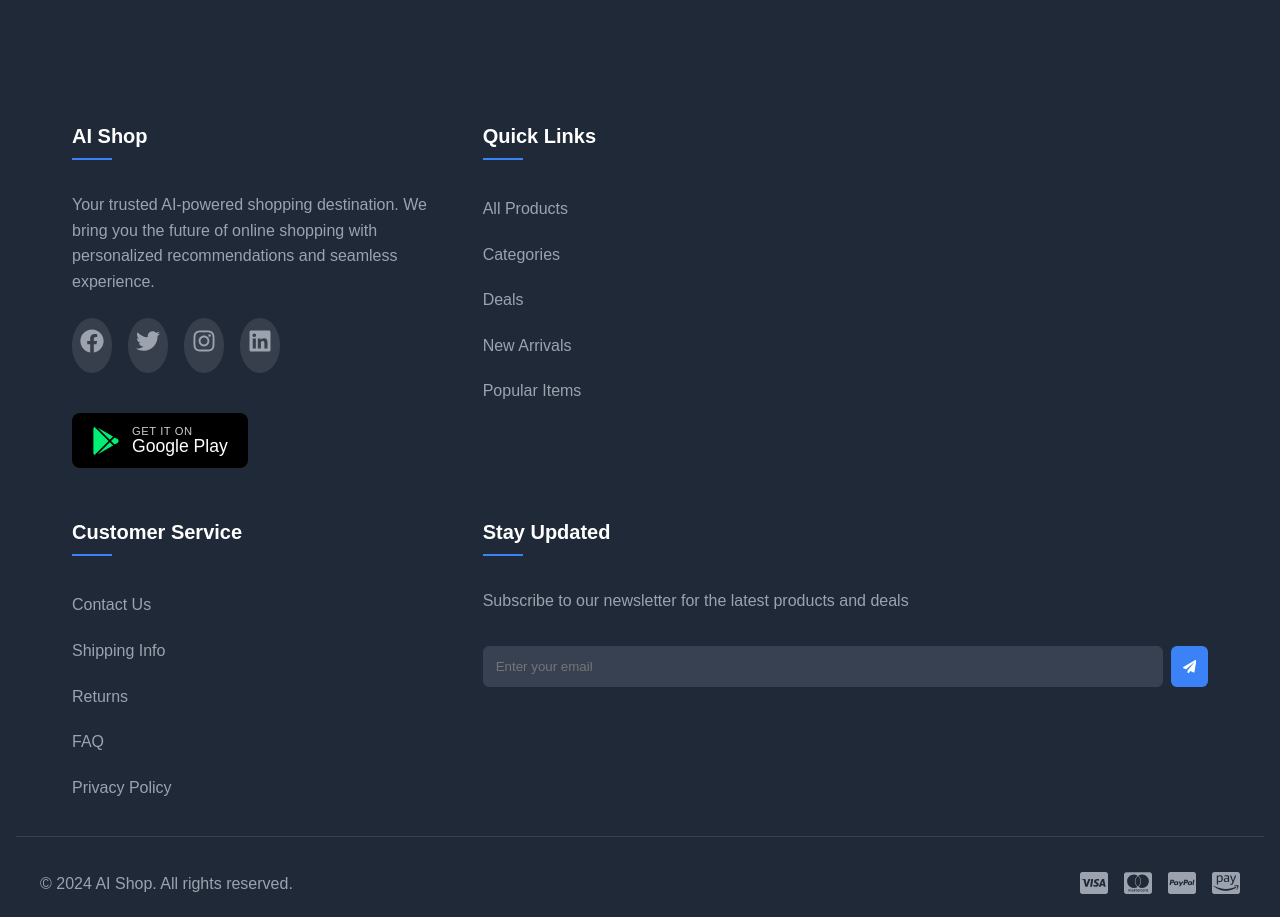
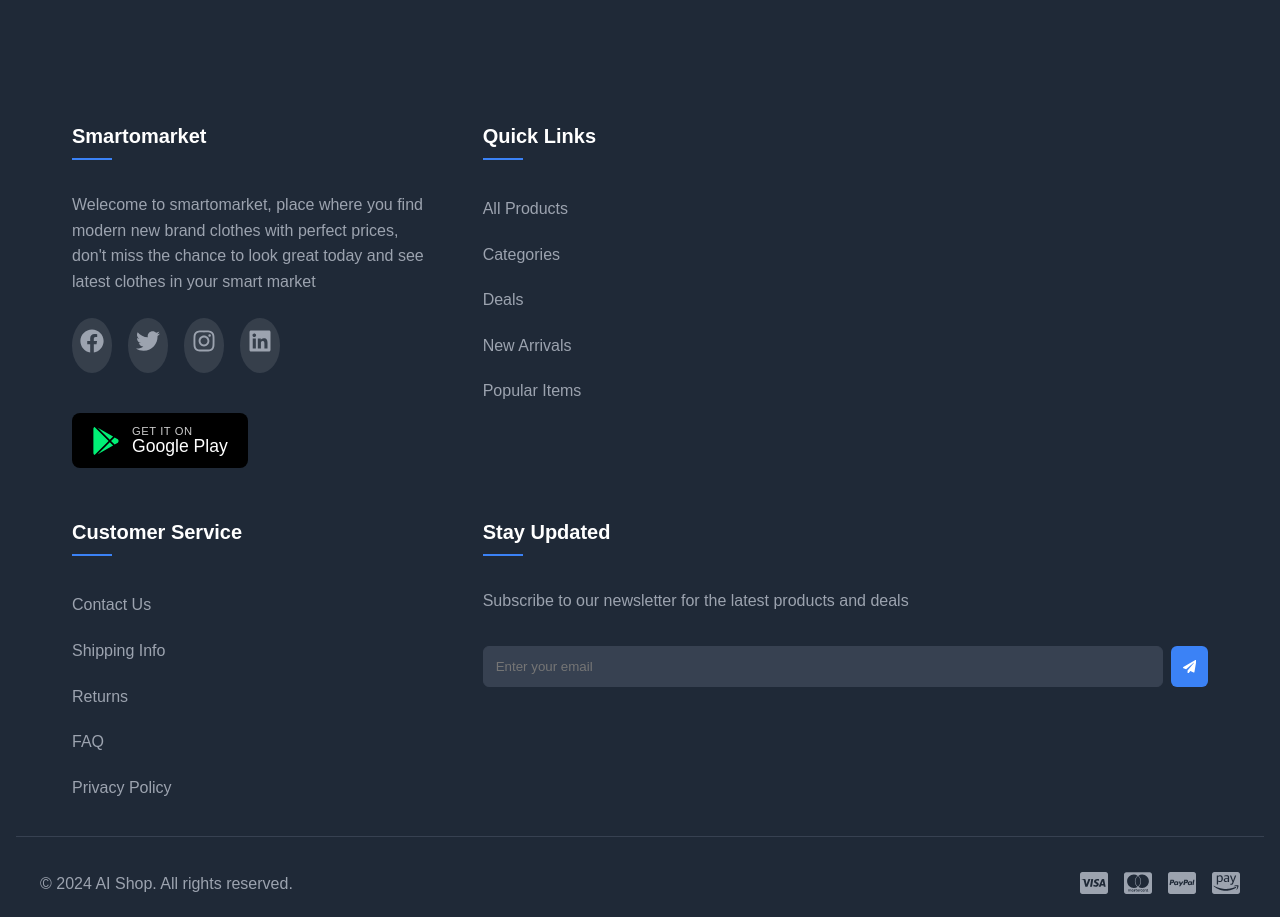
Before and after one commit to IrhilOussama/ai-powered-ecomerce, a Next.js app in the folder frontend/: page / in a window 1280 px wide. Shown: the part 880-1797 px from the top of the page. Built offline with nearby package versions, Linux system fonts and the light colour scheme; no server answers.

Commit message:
frontend seo

```diff
--- a/frontend/app/header-footer.js
+++ b/frontend/app/header-footer.js
@@ -89,8 +89,8 @@ export default function HeaderFooter ({children}){
             <div className={styles.footerContent}>
               {/* About Section */}
               <div className={styles.footerSection}>
-                <h3>AI Shop</h3>
-                <p>Your trusted AI-powered shopping destination. We bring you the future of online shopping with personalized recommendations and seamless experience.</p>
+                <h3>Smartomarket</h3>
+                <p>Welecome to smartomarket, place where you find modern new brand clothes with perfect prices, don't miss the chance to look great today and see latest clothes in your smart market</p>
                 <div className={styles.socialLinks}>
                   <a href="#" aria-label="Facebook">
                     <FaFacebook />
--- a/frontend/components/Layout.js
+++ b/frontend/components/Layout.js
@@ -97,8 +97,8 @@ export default function Layout({ children }) {
         <div className={styles.footerContent}>
           {/* About Section */}
           <div className={styles.footerSection}>
-            <h3>AI Shop</h3>
-            <p>Your trusted AI-powered shopping destination. We bring you the future of online shopping with personalized recommendations and seamless experience.</p>
+            <h3>Smartomarket</h3>
+            <p>Welecome to smartomarket, place where you find modern new brand clothes with perfect prices, don't miss the chance to look great today and see latest clothes in your smart market</p>
             <div className={styles.socialLinks}>
               <a href="#" aria-label="Facebook">
                 <FaFacebook />
```
